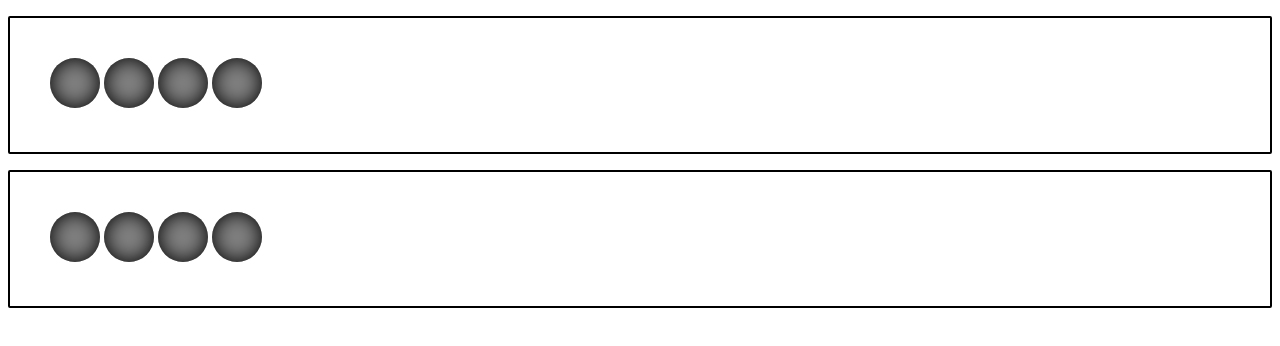
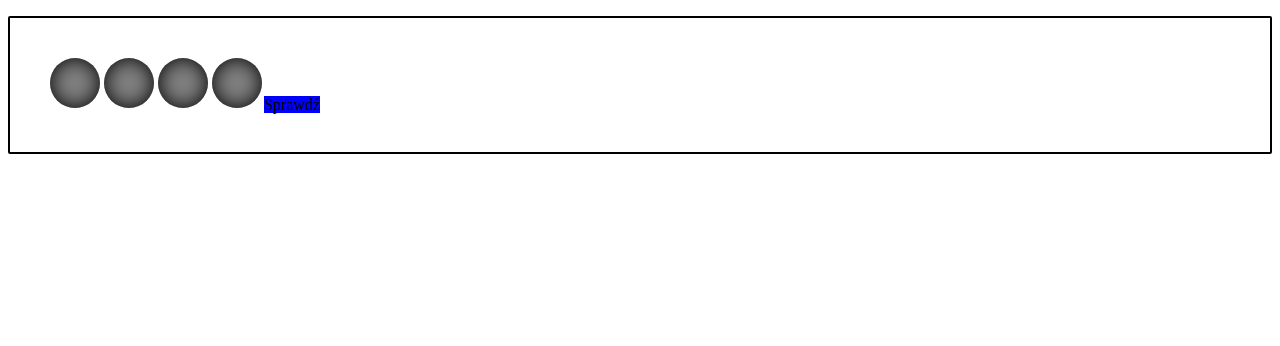
Before and after one commit to MarcinWypior/mastermind, a plain HTML site: page index.html in a window 1280 px wide. Drawn offline with Linux system fonts and the light colour scheme.

Commit message:
w trakcie dodawania przycisku weryfikacji

```diff
--- a/script.js
+++ b/script.js
@@ -42,15 +42,25 @@ var randomColors=[];
 
 
 
-
-    createNewP();
-    insertBallsToLastP();
     createNewP();
     insertBallsToLastP();
 
 
-    console.log(verification());
-    lockColorChangeInLastP();
+//    var newVerificationButton=document.createElement("div");
+//    newVerificationButton.className="verificationButton";
+//    newVerificationButton.innerHTML="Sprawdź";
+//    newVerificationButton.addEventListener("click",verifiAndInsert)
+//
+//     let lastRow=document.getElementsByClassName("row").length;
+//
+//    for(let i=1;i<5;i++)
+//    document.getElementsByClassName("row")[lastRow-1].appendChild(newVerificationButton);
+
+
+    insertVerifyButton();
+
+   // console.log(verification());
+
 });
 
 
@@ -136,8 +146,39 @@ function verification(){
     var ballsNumber = document.getElementsByClassName("row")[lastP-1].children.length;
     let results=[];
 
-    for(i=0;i<ballsNumber;i++){
+    for(i=0;i<ballsNumber-1;i++){
         results[i]=document.getElementsByClassName("row")[lastP - 1].children[i].dataset.color
    }
     return results;
 }
+
+function insertVerifyButton(){
+  var newVerificationButton=document.createElement("div");
+    newVerificationButton.className="verificationButton";
+    newVerificationButton.innerHTML="Sprawdź";
+    newVerificationButton.addEventListener("click",verifiAndInsert)
+
+     let lastRow=document.getElementsByClassName("row").length;
+
+    for(let i=1;i<5;i++)
+    document.getElementsByClassName("row")[lastRow-1].appendChild(newVerificationButton);
+}
+
+function verifiAndInsert(){
+
+    var results=verification();
+
+    for(let i=0;i<results.length;i++)
+    {
+        //console.log(results);
+        if(results[i]=='gray'){
+            alert("zostawiłeś szarą kulkę");
+        return;}
+    }
+
+
+    lockColorChangeInLastP();
+    createNewP();
+    insertBallsToLastP();
+    insertVerifyButton();
+}
--- a/style.css
+++ b/style.css
@@ -19,3 +19,10 @@ border-color: black;
 border-radius: 2px;
 padding: 3%;
 }
+
+.verificationButton{
+    background-color: blue;
+    display: inline;
+    height: inherit;
+
+}
```
